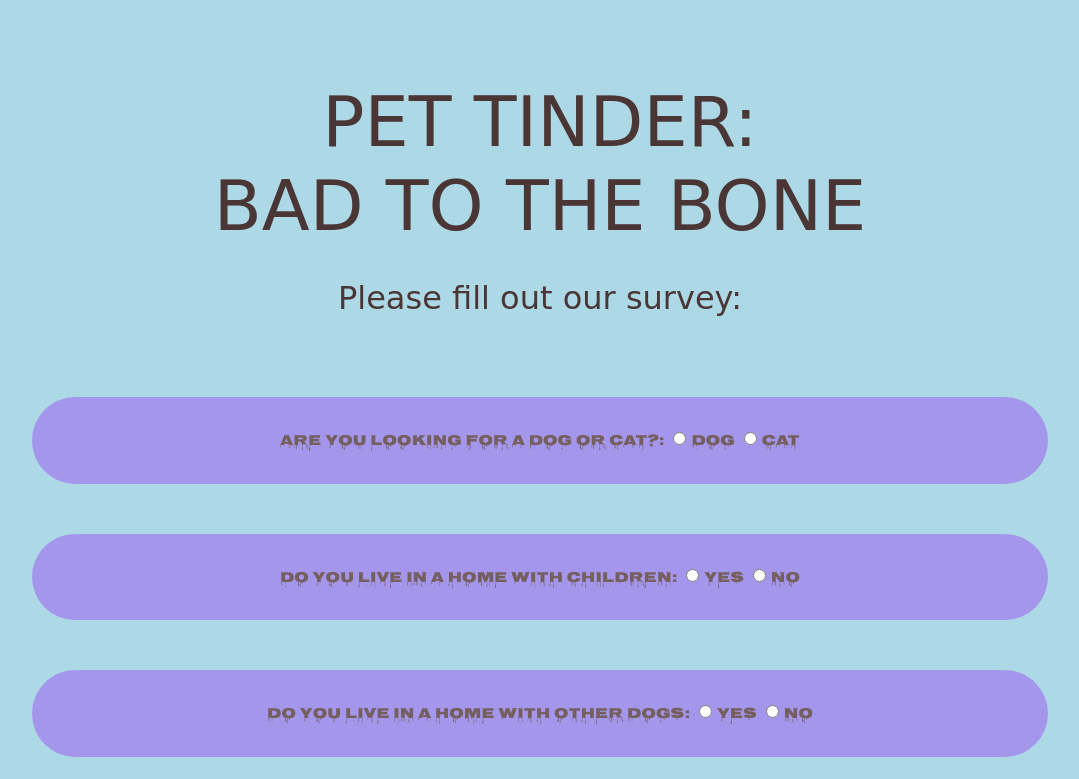
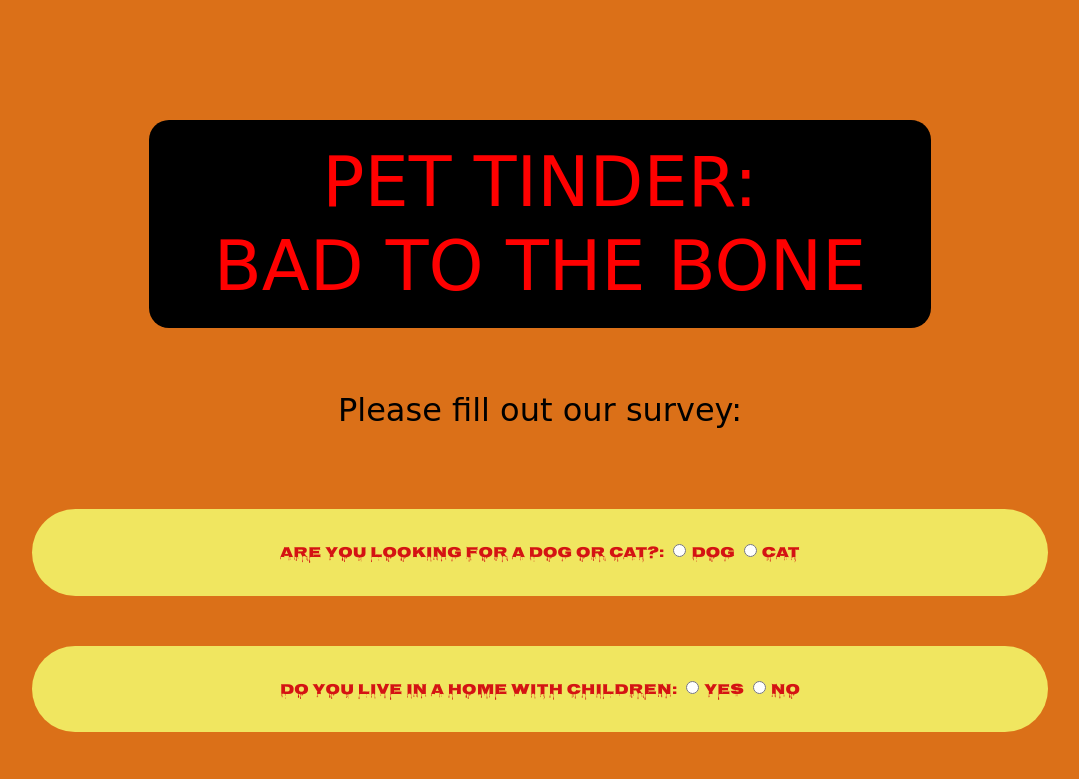
Before and after one commit to gkhmara/teamPetTinder, a website built with webpack: page src/index.html in a window 1280 px wide. Shown: the top 779 px of the page, without its empty margins (100-1179 px from the left). Built offline with nearby package versions, Linux system fonts and the light colour scheme; a web font is replaced by a local one.

Commit message:
UPDATE: style to webpage layout - halloween theme

```diff
--- a/src/css/styles.css
+++ b/src/css/styles.css
@@ -1,5 +1,5 @@
 body {
-  background-color: lightblue;
+  background-color: rgb(219, 112, 24);
   border-radius: 50px;
   text-align: center;
   font-family: 'Nosifer', cursive;
@@ -7,28 +7,38 @@
   padding-top: 30px;
   padding-bottom: 30px;
   margin: 50px;
-  color: #4b3636;
+  color: #000000;
 }
 
-h1{
+h1 {
+  border: 5px black;
+  background-color: rgb(0, 0, 0);
+  border-radius: 20px;
+  padding: 20px;
+  margin: auto;
+  margin-top: 40px;
+  margin-bottom: 40px;
+  width: 70%;
+  box-sizing: border-box;
+  color: red;
   font-family: 'Eater', cursive;;
   font-size: 70px;
 }
 
-h2{
+h2 {
   font-family: 'Eater', cursive;
 }
 
 .radio {
   border-radius: 50px;
   text-align: center;
-  background-color: rgb(163, 150, 235);
+  background-color: rgb(240, 230, 96);
   font-family: 'Nosifer', cursive;
   font-size: 15px;
   padding-top: 30px;
   padding-bottom: 30px;
   margin: 50px;
-  color: #755e5e;
+  color: #d41313;
 }
 
 .showResults {
```
